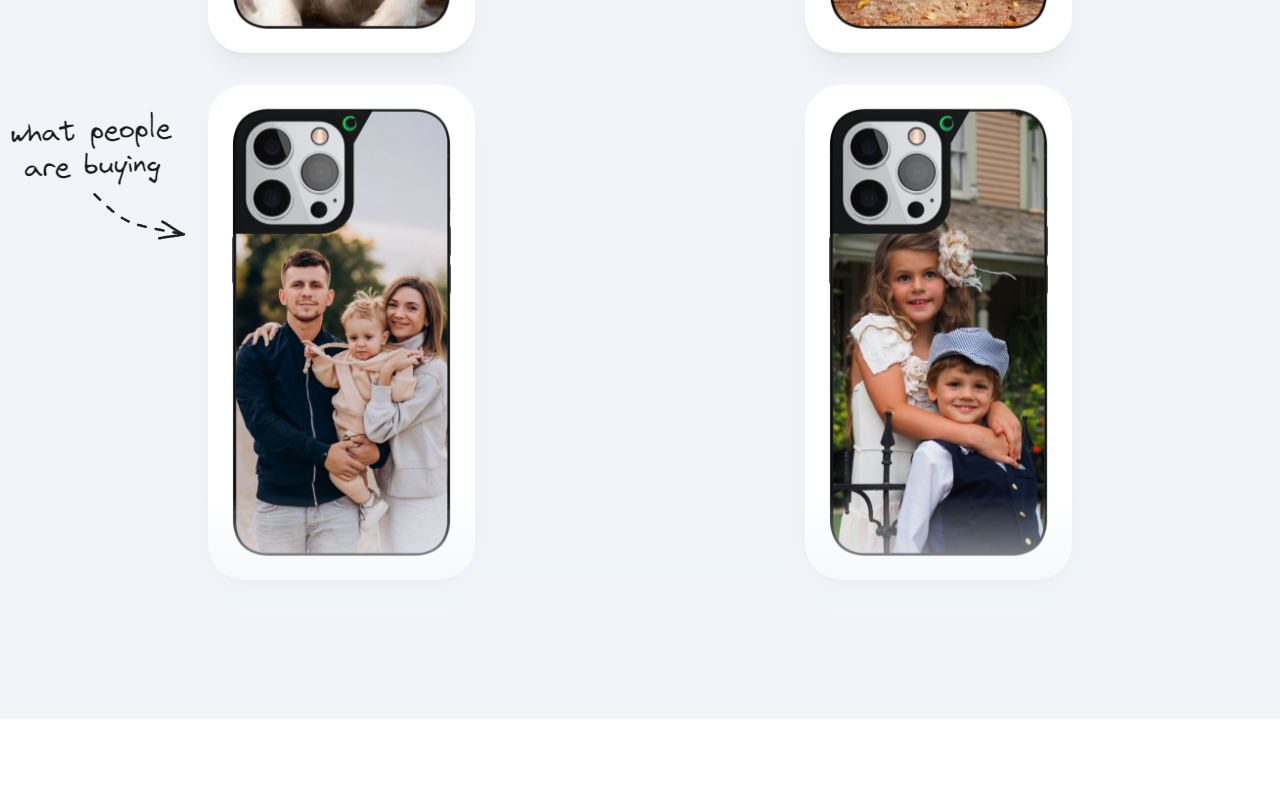
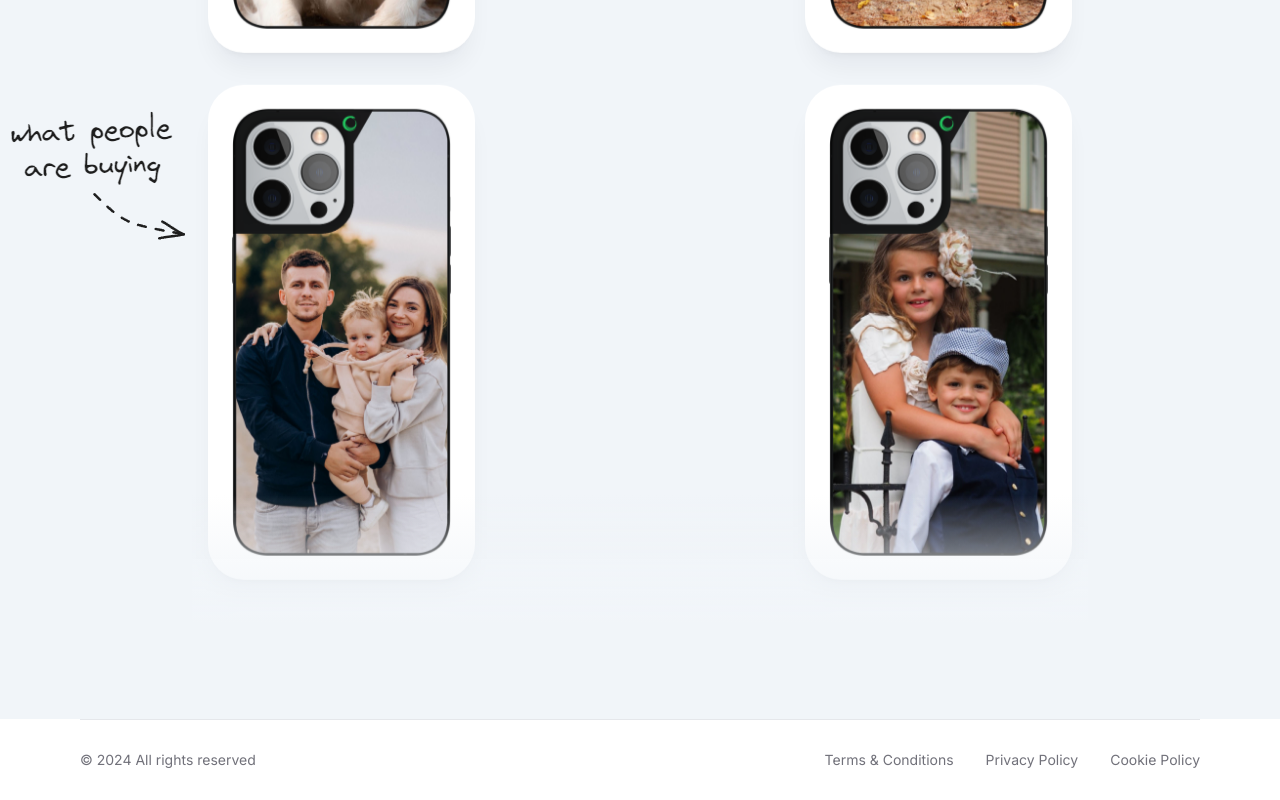
Before and after one commit to Affaq-Ahmed/Serpent-Cases, a Next.js app: page / in a window 1280 px wide. Shown: the part 1917-2717 px from the top of the page. Before the commit the page ends 2636 px from the top, so only its background shows below. Built offline with nearby package versions, Linux system fonts and the light colour scheme; no server answers.

Commit message:
add Footer to the Landing Page

```diff
--- a/src/app/layout.tsx
+++ b/src/app/layout.tsx
@@ -2,6 +2,7 @@
 import { Inter } from 'next/font/google';
 import './globals.css';
 import Navbar from '@/components/Navbar';
+import Footer from '@/components/Footer';
 
 const inter = Inter({ subsets: ['latin'] });
 
@@ -20,6 +21,7 @@
 			<body className={inter.className}>
 				<Navbar />
 				{children}
+				<Footer />
 			</body>
 		</html>
 	);
--- /dev/null
+++ b/src/components/Footer.tsx
@@ -0,0 +1,45 @@
+import Link from 'next/link';
+import MaxWidthWrapper from './MaxWidthWrapper';
+
+const Footer = () => {
+	return (
+		<footer className='bg-white h-20 relative'>
+			<MaxWidthWrapper>
+				<div className='border-t border-gray-200' />
+
+				<div className='h-full flex flex-col md:flex-row md:justify-between justify-center items-center'>
+					<div className='text-center md:text-left pb-2 md:pb-0'>
+						<p className='text-sm text-muted-foreground'>
+							&copy; {new Date().getFullYear()} All rights reserved
+						</p>
+					</div>
+
+					<div className='flex items-center justify-center'>
+						<div className='flex space-x-8'>
+							<Link
+								href='#'
+								className='text-sm text-muted-foreground hover:text-gray-600'
+							>
+								Terms & Conditions
+							</Link>
+							<Link
+								href='#'
+								className='text-sm text-muted-foreground hover:text-gray-600'
+							>
+								Privacy Policy
+							</Link>
+							<Link
+								href='#'
+								className='text-sm text-muted-foreground hover:text-gray-600'
+							>
+								Cookie Policy
+							</Link>
+						</div>
+					</div>
+				</div>
+			</MaxWidthWrapper>
+		</footer>
+	);
+};
+
+export default Footer;
```
